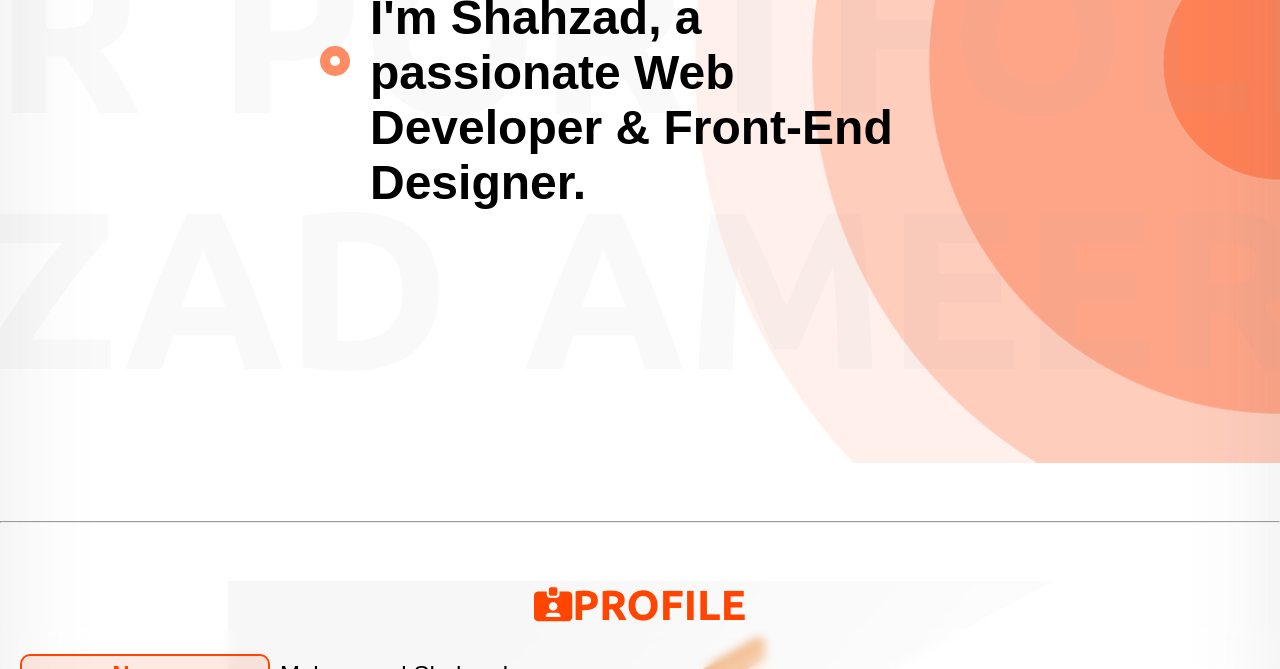
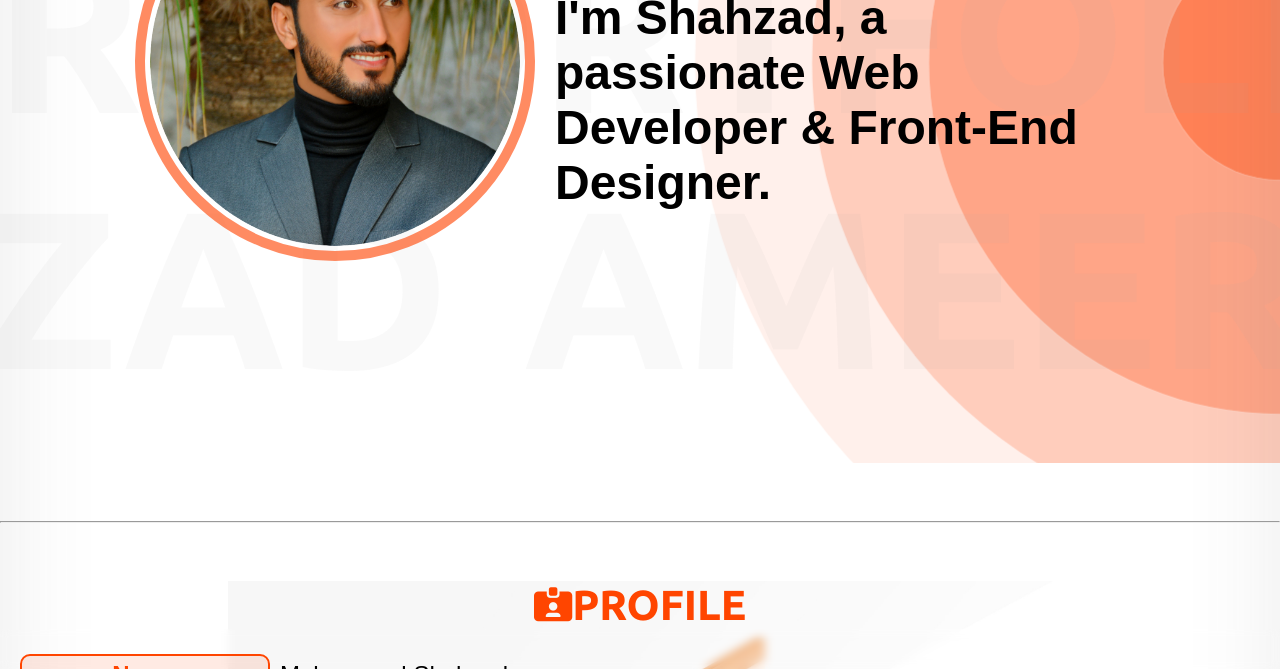
Before and after one commit to iamshahzadameer/iamshahzadameer.github.io, a plain HTML site: page index.html in a window 1280 px wide. Shown: the part 431-1100 px from the top of the page. Drawn offline with Linux system fonts and the light colour scheme.

Commit message:
Update index.html

```diff
--- a/index.html
+++ b/index.html
@@ -38,7 +38,7 @@
             </div>
             <h3>Shahzad Ameer Portfolio Shahzad Ameer Portfolio Shahzad Ameer Portfolio Shahzad Ameer Portfolio</h3>
             <div class="image">
-                <img src="images/profile.PNG" alt="">
+                <img src="images/profile.JPG" alt="">
             </div>
             <div class="content">
                 <h1>Hello!</h1>
```
